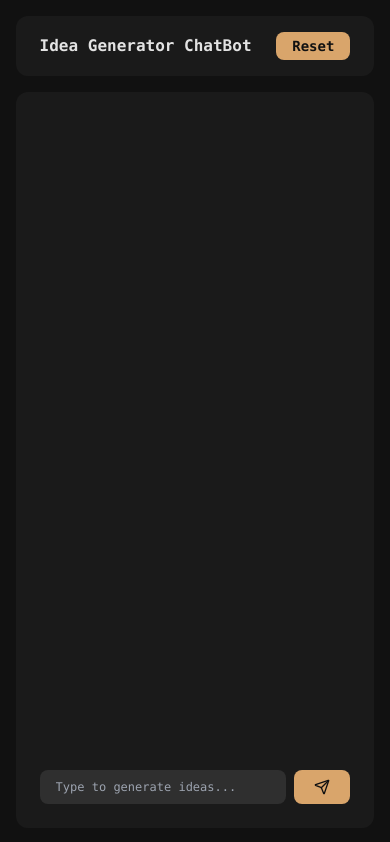
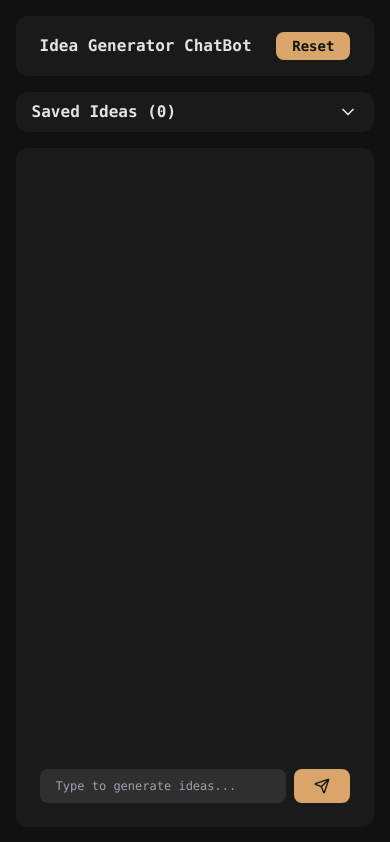
Before and after one commit to usamatariq180/idea-generator-chatbot, a Next.js app: page / in a window 390 px wide. Built offline with nearby package versions, Linux system fonts and the light colour scheme.

Commit message:
responsiveness implemented

```diff
--- a/components/ChatBot.tsx
+++ b/components/ChatBot.tsx
@@ -1,7 +1,7 @@
 "use client"
 import React, { useState, useEffect, useRef } from "react";
 import { Message, ChatResponse } from "../types";
-import { Heart, Loader, Send} from "lucide-react";
+import { Heart, Loader, Send, ChevronDown, ChevronUp } from "lucide-react";
 
 export default function ChatInterfaceWithIdeas() {
   const [messages, setMessages] = useState<Message[]>([]);
@@ -10,6 +10,7 @@ export default function ChatInterfaceWithIdeas() {
   const [isLoading, setIsLoading] = useState(false);
   const chatWindowRef = useRef<HTMLDivElement>(null);
   const [isClient, setIsClient] = useState(false);
+  const [isOpen, setIsOpen] = useState(false);
 
   useEffect(() => {
     setIsClient(true);
@@ -120,7 +121,7 @@ export default function ChatInterfaceWithIdeas() {
   };
 
   if (!isClient) {
-    return null; // or a loading indicator
+    return null;
   }
 
   return (
@@ -136,7 +137,26 @@ export default function ChatInterfaceWithIdeas() {
       </div>
 
       <div className="flex flex-col md:flex-row flex-1 overflow-hidden gap-4 mt-4 mb-4">
-        <div className="flex flex-col w-full md:w-2/3 bg-[#1a1a1a] rounded-xl p-6 sm:h-full h-screen">
+        <div className="md:hidden w-full bg-[#1a1a1a] rounded-xl ">
+      <button
+        onClick={() => setIsOpen(!isOpen)}
+        className="w-full px-4 py-2 flex justify-between items-center text-[16px] font-semibold"
+      >
+        Saved Ideas ({savedIdeas.length})
+        {isOpen ? <ChevronUp size={20} /> : <ChevronDown size={20} />}
+      </button>
+      {isOpen && (
+        <div className="p-4 space-y-2 overflow-y-auto sm:min-h-full min-h-[calc(100vh-148px)]">
+          {savedIdeas.map((idea, index) => (
+            <div key={index} className="p-2 bg-[#372b1d] rounded-lg text-[12px]">
+              {idea}
+            </div>
+          ))}
+        </div>
+      )}
+        </div>
+        {!isOpen && (
+        <div className="flex flex-col w-full md:w-2/3 bg-[#1a1a1a] rounded-xl p-6 sm:min-h-full min-h-[calc(100vh-165px)]">
         <div
           ref={chatWindowRef}
           className="flex-1 overflow-y-auto mb-4 space-y-4 pr-2"
@@ -157,7 +177,7 @@ export default function ChatInterfaceWithIdeas() {
                   {message.content.split("\n\n").map((idea, ideaIndex) => (
                     <div
                       key={ideaIndex}
-                        className="flex items-start space-x-2 bg-[#372b1d] rounded-lg max-w-[90%] sm:text-sm text-[12px] p-2"
+                      className="flex items-start space-x-2 bg-[#372b1d] rounded-lg sm:max-w-[80%] max-w-[90%] sm:text-sm text-[12px] p-2"
                     >
                       <div className="flex-grow text-white">{idea}</div>
                       <button
@@ -206,8 +226,12 @@ export default function ChatInterfaceWithIdeas() {
           </button>
         </form>
       </div>
+
+        )
+        }
+
         <div className="sm:flex flex-col w-full md:w-1/3 bg-[#1a1a1a] rounded-xl p-6 hidden">
-          <h2 className="sm:text-xl text-[18px] font-bold mb-4 text-center">Saved Ideas</h2>
+          <h2 className="sm:text-xl text-[18px] font-bold mb-4 text-center">Saved Ideas ({savedIdeas.length})</h2>
           <div className="flex-1 overflow-y-auto space-y-2 pr-2">
             {savedIdeas.map((idea, index) => (
               <div key={index} className="p-2 bg-[#372b1d] rounded-lg sm:text-sm text-[12px]">
```
Lines whose indentation alone changed are shown as unchanged.
